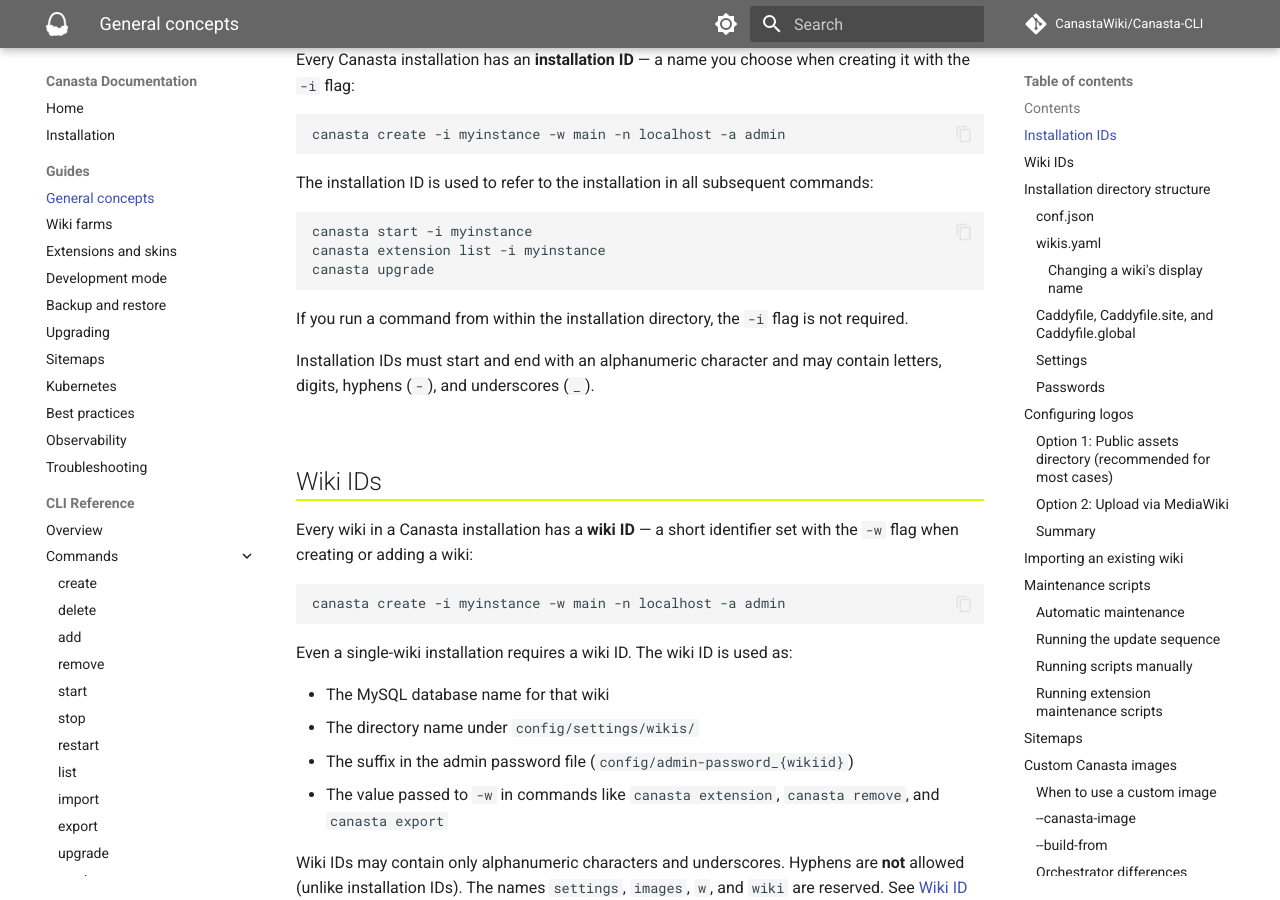
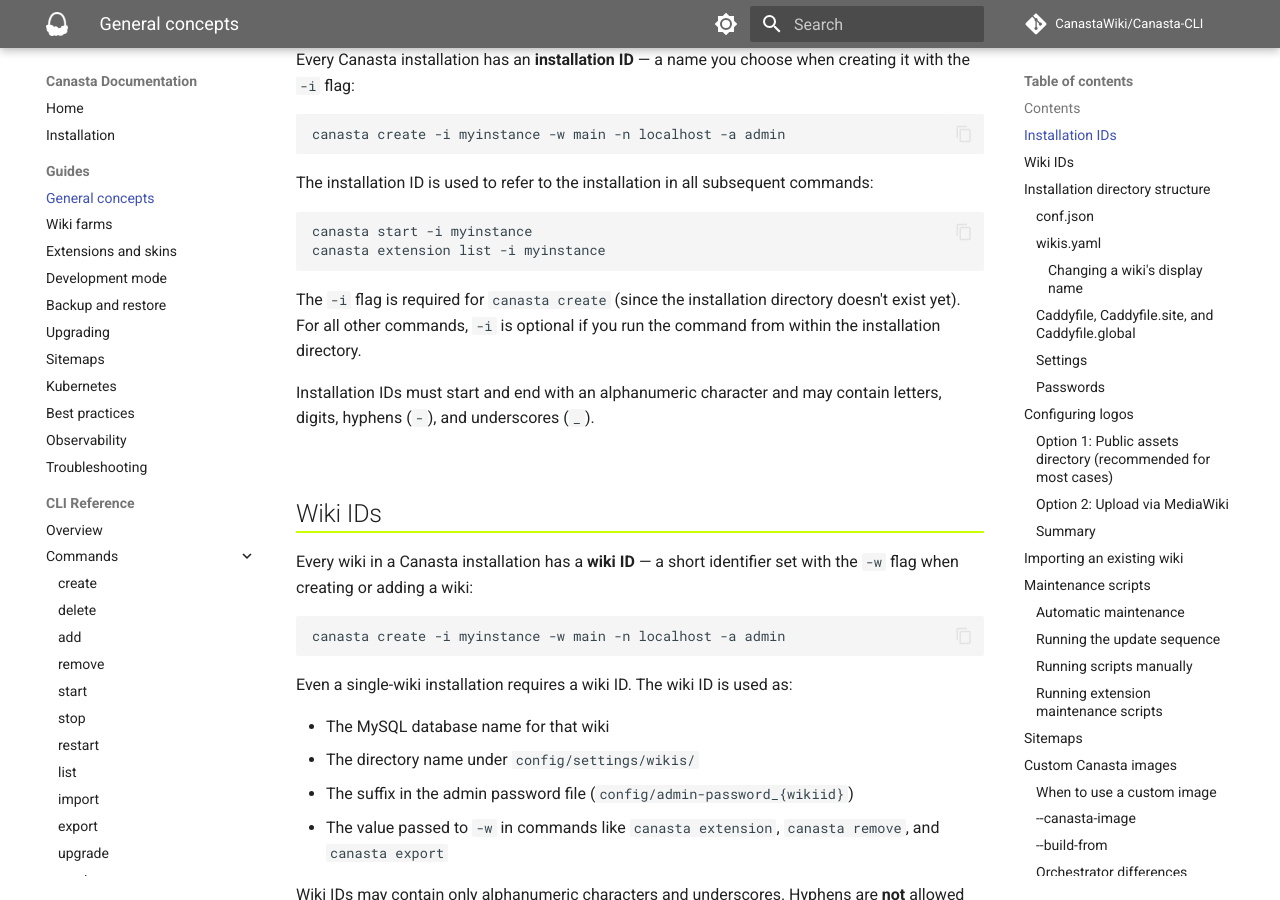
Before and after one commit to CanastaWiki/Canasta-CLI, an MkDocs documentation site: the page built from docs/guide/general-concepts.md, in a window 1280 px wide and 900 px high, scrolled down 857 px. Built offline with MkDocs 1.6.1 and Material for MkDocs 9.7.7, drawn with Linux system fonts in a browser that asks for light colours; comment, search, counter and statistics services are not loaded.

Commit message:
Clarify that -i is required for create but optional otherwise

````diff
--- a/docs/guide/general-concepts.md
+++ b/docs/guide/general-concepts.md
@@ -34,10 +34,9 @@
 ```bash
 canasta start -i myinstance
 canasta extension list -i myinstance
-canasta upgrade
 ```
 
-If you run a command from within the installation directory, the `-i` flag is not required.
+The `-i` flag is required for `canasta create` (since the installation directory doesn't exist yet). For all other commands, `-i` is optional if you run the command from within the installation directory.
 
 Installation IDs must start and end with an alphanumeric character and may contain letters, digits, hyphens (`-`), and underscores (`_`).
 
````
